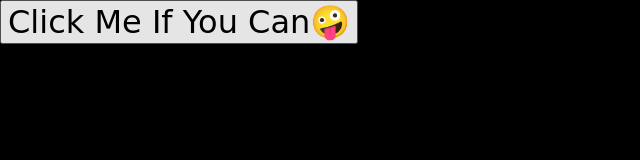
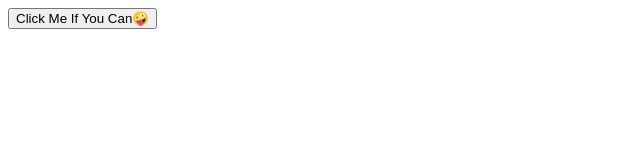
Before and after one commit to Snegajanarthanan/Impossible-button, a plain HTML site: page index.html in a window 1280 px wide. Shown: the whole page, without its empty margins (0-640 px from the left). Drawn offline with Linux system fonts and the light colour scheme.

Commit message:
final changes

```diff
--- a/index.html
+++ b/index.html
@@ -5,26 +5,10 @@
     <meta http-equiv="X-UA-Compatible" content="IE=edge" />
     <meta name="viewport" content="width=device-width, initial-scale=1.0" />
     <title>Touch Me If You Can</title>
-
-    <style>
-      body {
-        margin: 0;
-        width: 100vw;
-        height: 100vh;
-        overflow: hidden;
-        /* font-family: 48px "Segoe UI"; */
-        background-color: black;
-      }
-      #evil-button {
-        position: absolute;
-        white-space: initial;
-        font-size: 2rem;
-        font-family: cursive;
-      }
-    </style>
   </head>
   <body>
     <button id="evil-button">Click Me If You Can🤪</button>
     <script src="script.js"></script>
+    <script></script>
   </body>
 </html>
```
